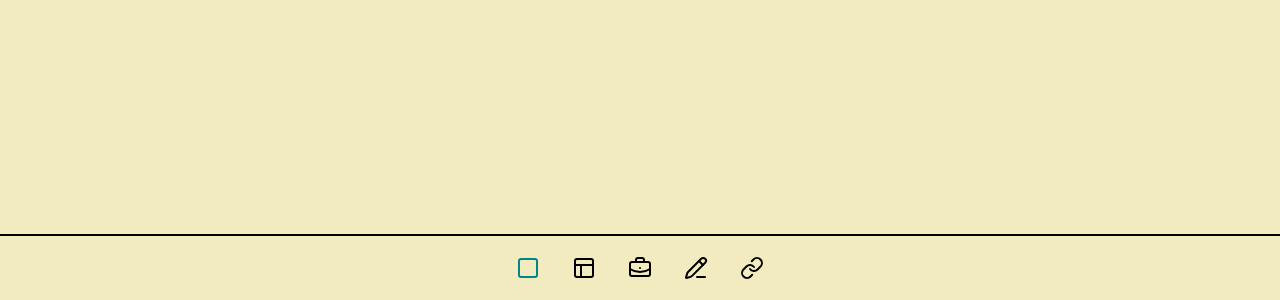
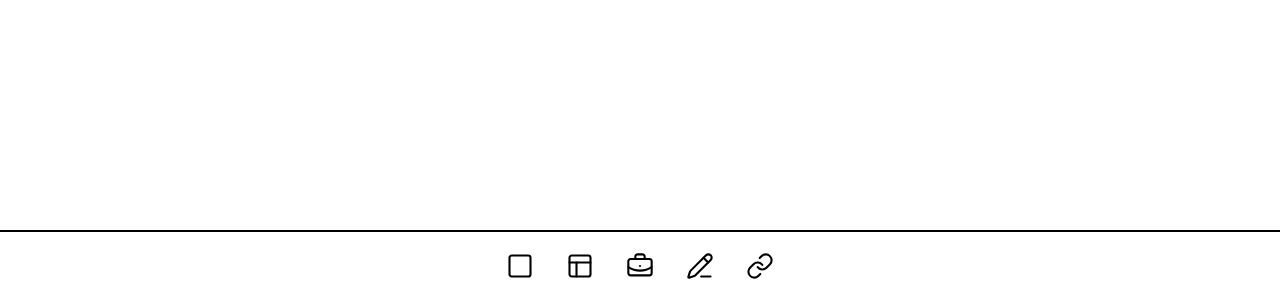
Before and after one commit to robaaaru/Portfolio, a React (Vite) app: page / in a window 1280 px wide. Shown: the part 500-800 px from the top of the page. Built offline with nearby package versions, Linux system fonts and the light colour scheme.

Commit message:
improve: footer border, icon sizes, strokewidth

```diff
--- a/src/components/Footer.jsx
+++ b/src/components/Footer.jsx
@@ -2,15 +2,16 @@
 import { Square, PanelsTopLeft, BriefcaseBusiness, PencilLine, Link } from 'lucide-react';
 
 export default function Footer(){
-    let iconSize = 24
+    let iconSize = 28
+    let strokeWidth = 1.8
 
     return(
-    <footer className=" flex justify-center items-center gap-8  fixed bottom-0 bg-[#f2ebbf] w-[100%] p-5 border-t-[0.17rem] ">
-       <Square color="#048688" size={iconSize}/>
-       <PanelsTopLeft  size={iconSize}/>
-       <BriefcaseBusiness size={iconSize}/>
-       <PencilLine size={iconSize}/>
-       <Link size={iconSize}/>
+    <footer className=" flex justify-center items-center gap-8  fixed bottom-0 w-[100%] p-5 border-t-[0.15rem] ">
+       <Square strokeWidth={1.8} size={iconSize} className='hover:stroke-[#048688] hover:-translate-y-1 transition-transform duration-175 ease-in'/>
+       <PanelsTopLeft strokeWidth={strokeWidth} size={iconSize} className='hover:stroke-[#048688] hover:-translate-y-1 transition-transform duration-175 ease-in'/>
+       <BriefcaseBusiness strokeWidth={strokeWidth} size={iconSize} className='hover:stroke-[#048688] hover:-translate-y-1 transition-transform duration-175 ease-in'/>
+       <PencilLine strokeWidth={strokeWidth} size={iconSize} className='hover:stroke-[#048688] hover:-translate-y-1 transition-transform duration-175 ease-in'/>
+       <Link strokeWidth={strokeWidth} size={iconSize} className='hover:stroke-[#048688] hover:-translate-y-1 transition-transform duration-175 ease-in'/>
     </footer>
     )
 }
--- a/src/index.css
+++ b/src/index.css
@@ -1,9 +1,7 @@
 @import "tailwindcss";
 @import "tw-animate-css";
 
-body{
-  background-color: #f2ebbf;
-}
+
 
 @theme {
   --font-head: 'Archivo Black', sans-serif;
```
